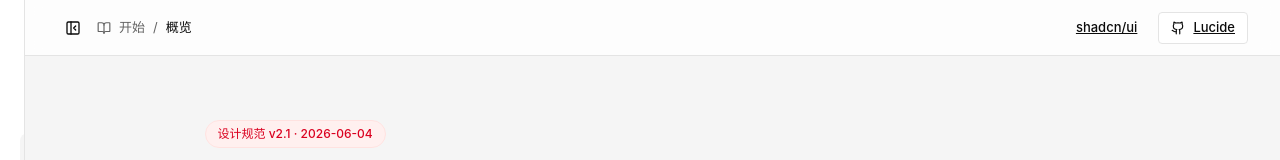
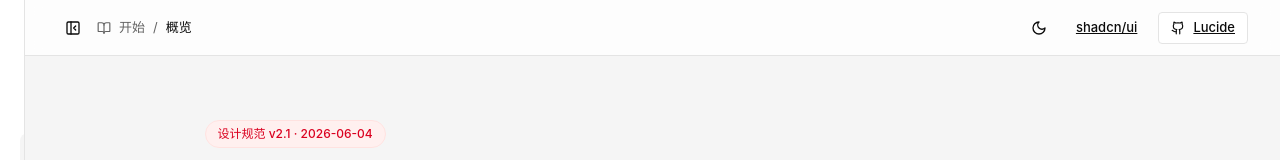
Before and after one commit to superjavason/oms-design-system, a React (Vite) app: page / in a window 1280 px wide. Shown: the top 160 px of the page. Built offline with nearby package versions, Linux system fonts and the light colour scheme.

Commit message:
feat(shell): 顶栏新增亮/暗模式切换按钮

```diff
--- a/src/components/showcase/AppShell.tsx
+++ b/src/components/showcase/AppShell.tsx
@@ -7,9 +7,12 @@ import {
   X,
   PanelLeftClose,
   PanelLeftOpen,
+  Sun,
+  Moon,
 } from "lucide-react";
 import { NAV, findGroupTitle, findItem } from "@/data/nav";
 import { cn } from "@/lib/cn";
+import { useTheme } from "@/lib/useTheme";
 
 const COLLAPSE_KEY = "oms-sidebar-collapsed";
 
@@ -23,6 +26,7 @@ export function AppShell({
   children: ReactNode;
 }) {
   const [query, setQuery] = useState("");
+  const { theme, toggle: toggleTheme } = useTheme();
   const [mobileOpen, setMobileOpen] = useState(false);
   // PC 端侧边栏收拢态（持久化到 localStorage）
   const [collapsed, setCollapsed] = useState(() => {
@@ -178,6 +182,18 @@ export function AppShell({
             )}
           </div>
           <div className="docs-topbar-actions">
+            <button
+              className="btn btn-ghost btn-icon btn-sm"
+              onClick={toggleTheme}
+              aria-label={theme === "dark" ? "切换到浅色模式" : "切换到深色模式"}
+              title={theme === "dark" ? "切换到浅色模式" : "切换到深色模式"}
+            >
+              {theme === "dark" ? (
+                <Sun className="icon-md" aria-hidden />
+              ) : (
+                <Moon className="icon-md" aria-hidden />
+              )}
+            </button>
             <a
               className="btn btn-ghost btn-sm"
               href="https://ui.shadcn.com/"
```
